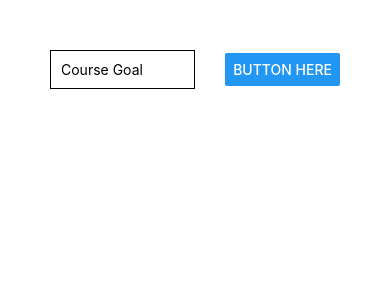
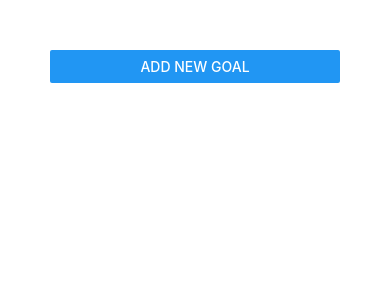
Before and after one commit to stevekutz/reactnative_components_exp, a React Native app: screen / in a window 390 px wide. Shown: the top 300 px of the page. Built offline with nearby package versions, Linux system fonts and the light colour scheme.

Commit message:
added modal to enter new goal

```diff
--- a/App.js
+++ b/App.js
@@ -6,6 +6,7 @@
 export default function App() {
 
 	const [courseGoals, setCourseGoals] = useState([]);
+    const [modalActive, setModalActive] = useState(false)
 
 	const addGoalHandler = (goal) => {
 		console.log(goal)
@@ -16,6 +17,7 @@
             { id: Math.random().toString(), value:  goal }
             ]);
 		// setEnteredGoal('')
+        setModalActive(false)
 	}
 
     const removeGoalHandler = goalId => {
@@ -27,9 +29,11 @@
 
 	return (
 		<View style = {styles.screen} >
+            <Button title = 'Add New Goal' onPress = {() => setModalActive(true)}/>
             <GoalInput
                 // enteredGoal = {enteredGoal}
                 // goalInputHandler = {goalInputHandler}
+                visible = {modalActive}
                 addGoalHandler = {addGoalHandler}
             />
 			<FlatList
--- a/components/GoalInput.js
+++ b/components/GoalInput.js
@@ -1,5 +1,5 @@
 import React, {useState} from 'react';
-import {View, TextInput, Button, StyleSheet} from 'react-native';
+import {View, TextInput, Button, StyleSheet, Modal} from 'react-native';
 
 
 const GoalInput = props => {
@@ -12,6 +12,7 @@
 	}
 
     return (
+        <Modal visible = {props.visible} animationType = "slide">
             <View style = {styles.topContainer}>
                 <TextInput
                     placeholder = "Course Goal"
@@ -20,10 +21,12 @@
                     value = {enteredGoal}
                 />
                 <Button
-                title = "button here"
+                    title = "Add"
                     onPress = {() => props.addGoalHandler(enteredGoal)}
+                   // onPress = {props.addGoalHandler.bind(this, enteredGoal)}
                 />
             </View>
+        </Modal>
     )
 
 }
@@ -32,8 +35,10 @@
 
 const styles = StyleSheet.create({
     topContainer: {
-        flexDirection: 'row',
-        justifyContent: 'space-between',
+        // flexDirection: 'row',
+        // justifyContent: 'space-between',
+        flex: 1,
+        justifyContent: 'center',
         alignItems: 'center',
 	},
 	input: {
@@ -41,5 +46,6 @@
         width: '50%',
         borderWidth: 1,
         padding: 10,
+        marginBottom: 10,
 	},
 })
```
Lines whose indentation alone changed are shown as unchanged.
